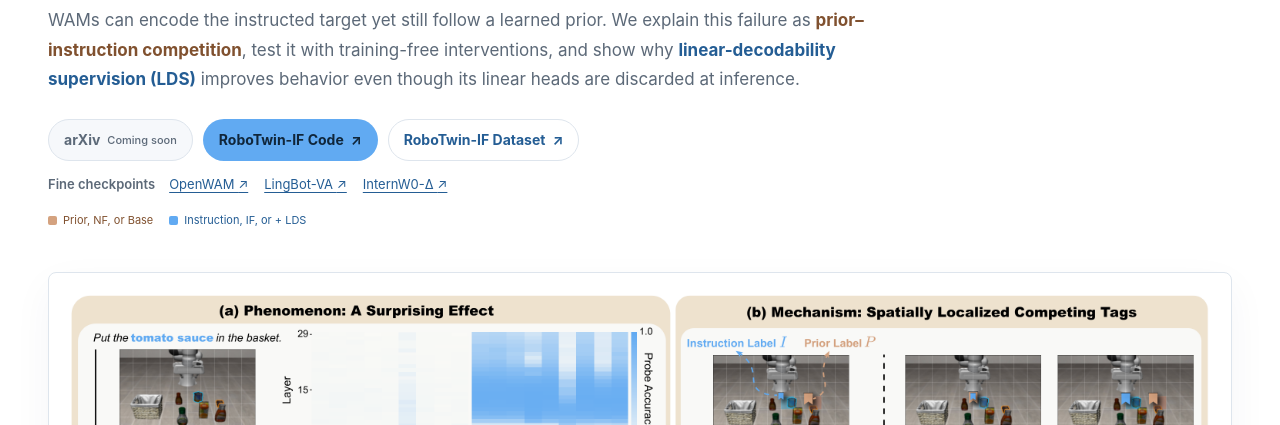
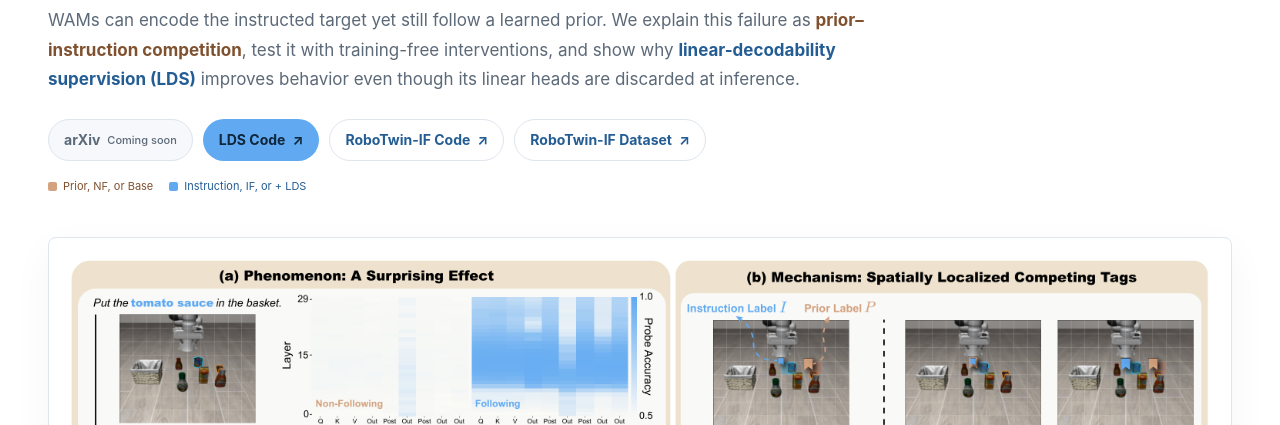
Before and after one commit to RuFlect-Intelligence/LDS-Homepage, a plain HTML site: page index.html in a window 1280 px wide. Shown: the part 375-800 px from the top of the page. Drawn offline with Linux system fonts and the light colour scheme.

Commit message:
Link LDS code from the project homepage

```diff
--- a/index.html
+++ b/index.html
@@ -31,16 +31,9 @@
       <div class="project-resources" role="group" aria-label="Project resources">
         <div class="hero-links">
           <span class="resource-link resource-pending" id="paper-link">arXiv <span class="resource-status">Coming soon</span></span>
-          <a class="resource-link code-link" href="https://github.com/RuFlect-Intelligence/RoboTwin-IF">RoboTwin-IF Code <span aria-hidden="true">↗</span></a>
+          <a class="resource-link code-link" href="https://github.com/RuFlect-Intelligence/Linear-Decodability-Supervision">LDS Code <span aria-hidden="true">↗</span></a>
+          <a class="resource-link" href="https://github.com/RuFlect-Intelligence/RoboTwin-IF">RoboTwin-IF Code <span aria-hidden="true">↗</span></a>
           <a class="resource-link" href="https://huggingface.co/datasets/RuFlect/RoboTwin-IF">RoboTwin-IF Dataset <span aria-hidden="true">↗</span></a>
-        </div>
-        <div class="checkpoint-links">
-          <span class="checkpoint-label">Fine checkpoints</span>
-          <ul aria-label="Fine checkpoints on Hugging Face">
-            <li><a href="https://huggingface.co/RuFlect/RoboTwin-IF-OpenWAM-LDS">OpenWAM <span aria-hidden="true">↗</span></a></li>
-            <li><a href="https://huggingface.co/RuFlect/RoboTwin-IF-LingBot-VA-LDS">LingBot-VA <span aria-hidden="true">↗</span></a></li>
-            <li><a href="https://huggingface.co/RuFlect/RoboTwin-IF-InternW0-Delta-LDS">InternW0-Δ <span aria-hidden="true">↗</span></a></li>
-          </ul>
         </div>
       </div>
       <div class="comparison-key" aria-label="Comparison colors">
--- a/static/css/style.css
+++ b/static/css/style.css
@@ -269,7 +269,3 @@ a.resource-link:hover { background: var(--blue-soft); }
 .resource-link.code-link:hover { background: #4d9be8; }
 .resource-pending { background: var(--soft); color: var(--muted); }
 .resource-status { font-size: 11px; font-weight: 500; }
-.checkpoint-links { display: flex; flex-wrap: wrap; align-items: baseline; gap: 4px 14px; margin-top: 12px; font-size: 13px; }
-.checkpoint-label { color: var(--muted); font-weight: 600; }
-.checkpoint-links ul { display: flex; flex-wrap: wrap; column-gap: 16px; row-gap: 4px; list-style: none; margin: 0; padding: 0; }
-.checkpoint-links a { text-underline-offset: 3px; }
```
Also changed, not shown: 1 other file.
